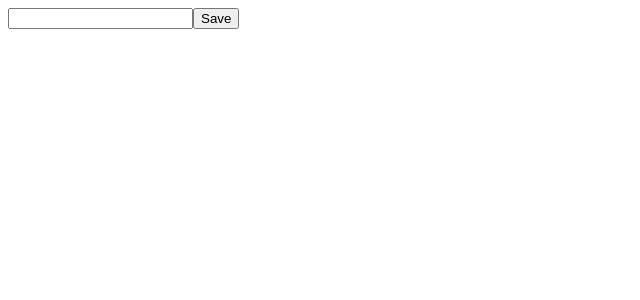
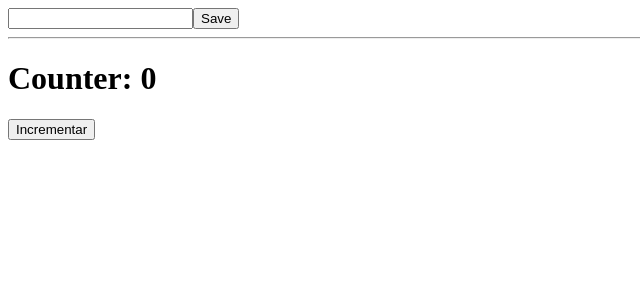
Before and after one commit to SoyQuillo/reactjs, a React (Create React App) app: page / in a window 1280 px wide. Shown: the top 300 px of the page, without its empty margins (0-640 px from the left). Built offline with nearby package versions, Linux system fonts and the light colour scheme.

Commit message:
useEffect primeros pasos

```diff
--- a/src/index.js
+++ b/src/index.js
@@ -1,4 +1,4 @@
-import React, {useState} from "react";
+import React, {useState, useEffect} from "react";
 import ReactDOM from "react-dom/client";
 import { Greeting, UserCard } from "./Greeting";
 import Product, { Navbar } from "./Product";
@@ -15,12 +15,25 @@ const root = ReactDOM.createRoot(document.getElementById("root"));
 function Counter() {
 
   const [mensaje, setMensaje] = useState('');
+  const [counter, setCounter ] = useState(0);
+
+  useEffect(() =>{
+    console.log('render')
+  }, [counter])
 
 
   return(
     <div>
     <input onChange={e => setMensaje(e.target.value) }/>
     <button onClick={() => alert('El mensaje es: ' + mensaje)}>Save</button>
+
+    <hr></hr>
+
+
+    <h1>Counter: {counter} </h1>
+    <button onClick={() =>{
+      setCounter(counter+1)
+    }}>Incrementar</button>
 
     </div>
   )
```
